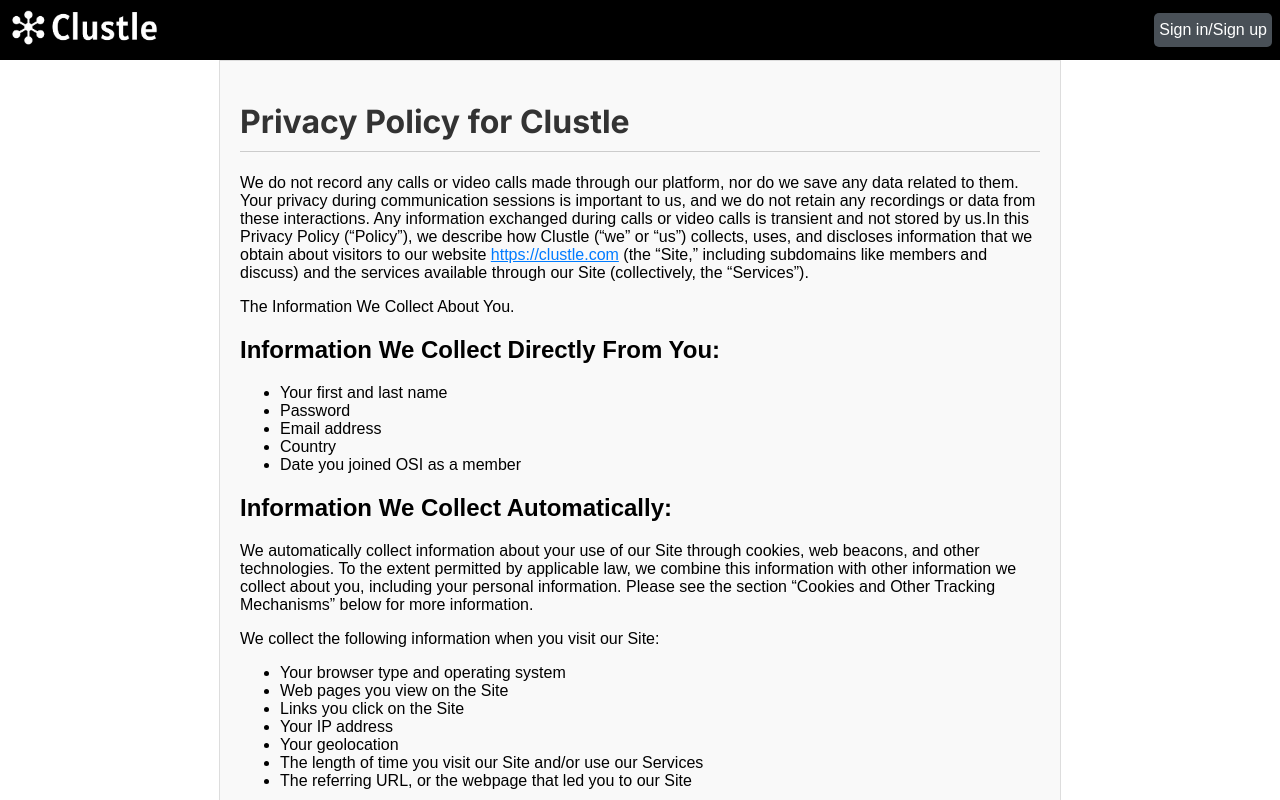
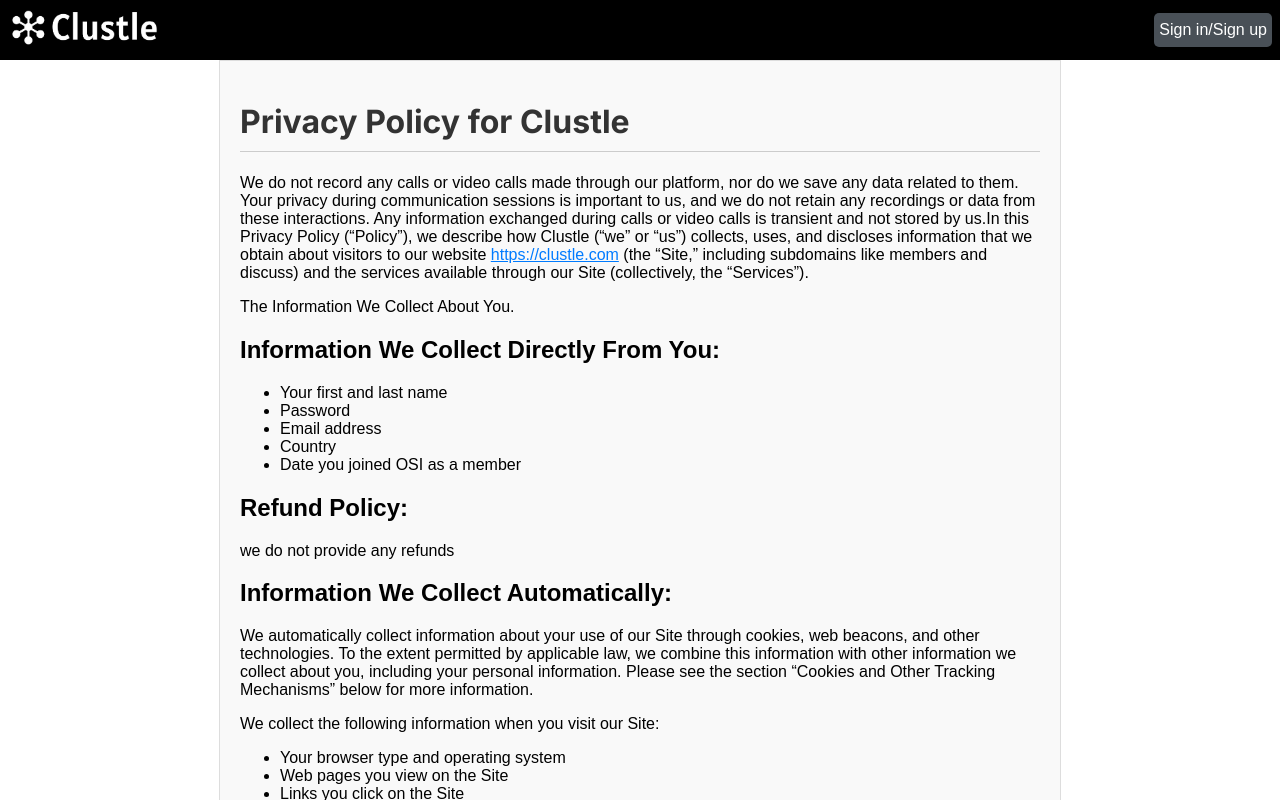
Before and after one commit to emsy0612/FrontendClustle, a React (Vite) app: page /Policy in a window 1280 px wide. Shown: the top 800 px of the page. Built offline with nearby package versions, Linux system fonts and the light colour scheme; what reconnecting-websocket would draw is missing.

Commit message:
Update policy.jsx

```diff
--- a/src/components/policy.jsx
+++ b/src/components/policy.jsx
@@ -48,6 +48,8 @@
   <li>Date you joined OSI as a member</li>
 </ul>
 
+<h2>Refund Policy:</h2>
+<p> we do not provide any refunds </p>
 
 <h2>Information We Collect Automatically:</h2>
 <p>We automatically collect information about your use of our Site through cookies, web beacons, and other technologies. To the extent permitted by applicable law, we combine this information with other information we collect about you, including your personal information. Please see the section “Cookies and Other Tracking Mechanisms” below for more information.</p>
@@ -62,6 +64,7 @@
   <li>The length of time you visit our Site and/or use our Services</li>
   <li>The referring URL, or the webpage that led you to our Site</li>
 </ul>
+
 
 <h2>How We Use Your Information:</h2>
 <ul>
```
